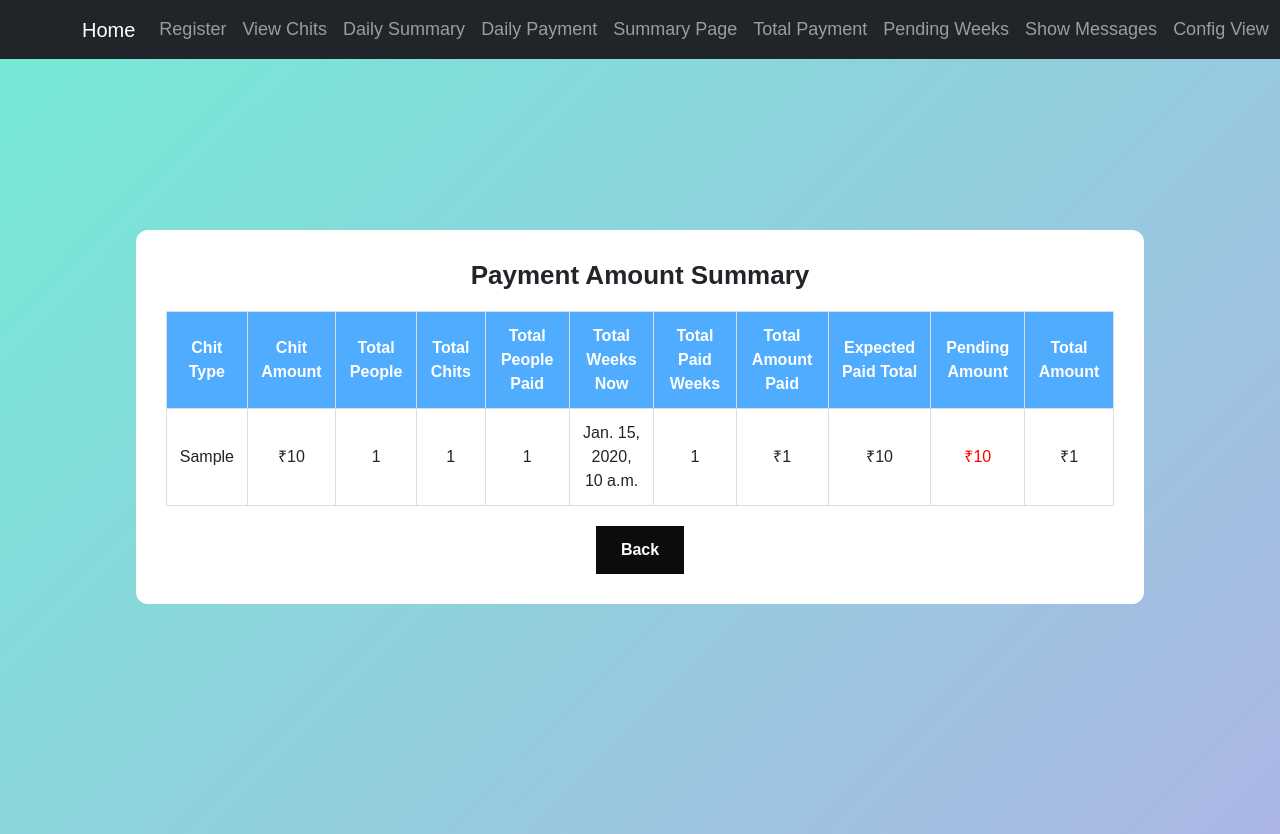
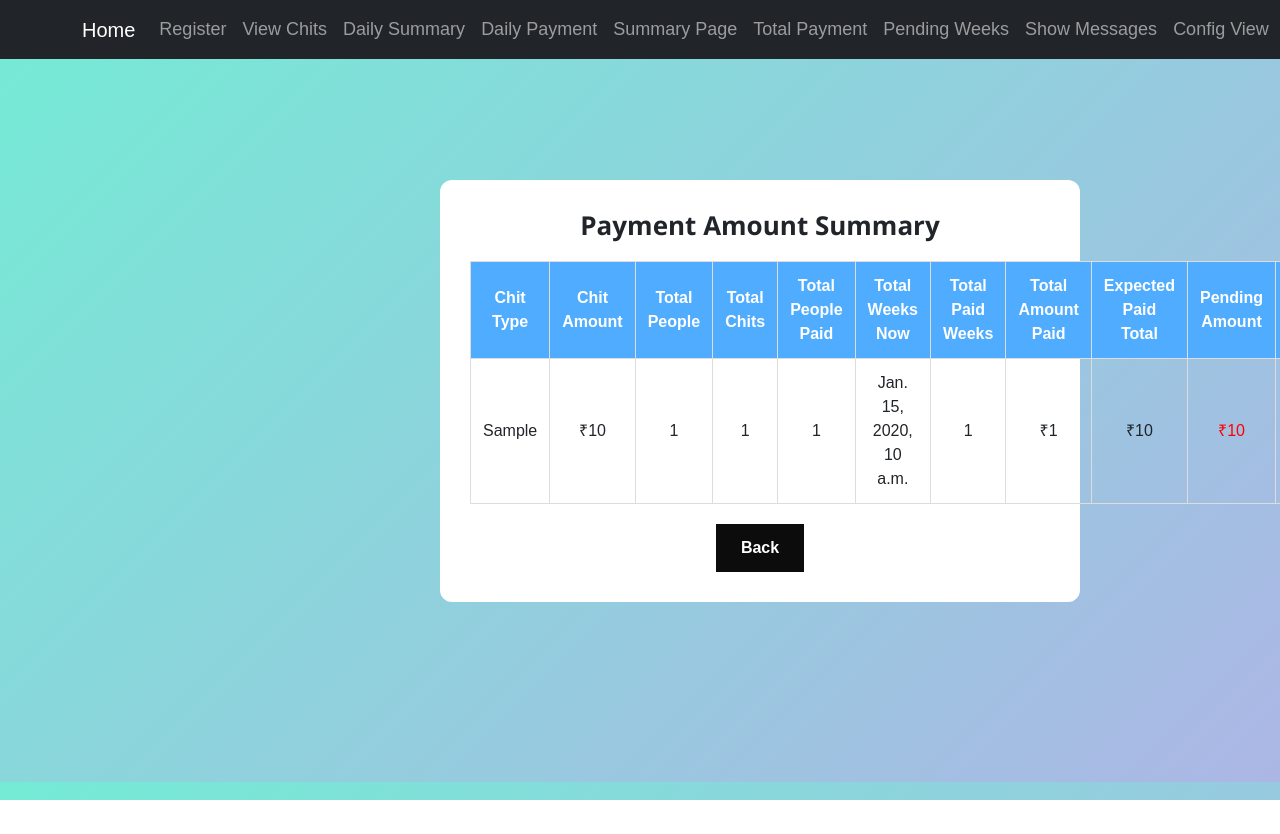
Before and after one commit to mahil-tech-academy/mahil-chitfund-app, a Django app: template CHITPROJECT/chitproject/chitapp/templates/summary.html in a window 1280 px wide; the page is wider, and only the part inside the window is pictured. After the commit the page ends 800 px from the top of that part, so only its background shows below. Run offline with Django 5.2, Linux system fonts and the light colour scheme; a user stored in the database is signed in; tables that the repository leaves empty hold one stand-in row (values such as "Sample post"); the template is opened without the code that fills it: most values are stand-ins (such as "Sample title", 1, 10 or a date in 2020).

Commit message:
Update summary.html

```diff
--- a/CHITPROJECT/chitproject/chitapp/templates/summary.html
+++ b/CHITPROJECT/chitproject/chitapp/templates/summary.html
@@ -14,10 +14,9 @@ Chit Fund Project | Summary Page
         body {
             background: linear-gradient(135deg, #74ebd5, #acb6e5);
             font-family: Arial, sans-serif;
-            padding: 230px 80px;
-            text-align: center;
+            padding: 180px 200px;
+            text-align: left;
             font-size: 18px;
-            min-height: 100vh;
         }
          nav {
         background-color: #1e1e1e;
@@ -36,11 +35,16 @@ Chit Fund Project | Summary Page
             padding: 30px;
             border-radius: 12px;
             margin: auto;
+            margin-left: 240px;
+
         }
 
         h2 {
             font-size: 26px;
             font-weight: bold;
+            text-align: center;
+            font-family:'Segoe UI', Tahoma, Geneva, Verdana, sans-serif;
+
         }
 
         table {
@@ -74,6 +78,11 @@ Chit Fund Project | Summary Page
             cursor: pointer;
             transition: 0.3s;
         }
+         .btn-container {
+    text-align: center;
+    margin-top: 20px;
+}
+
     </style>
 </head>
 <body>
```
